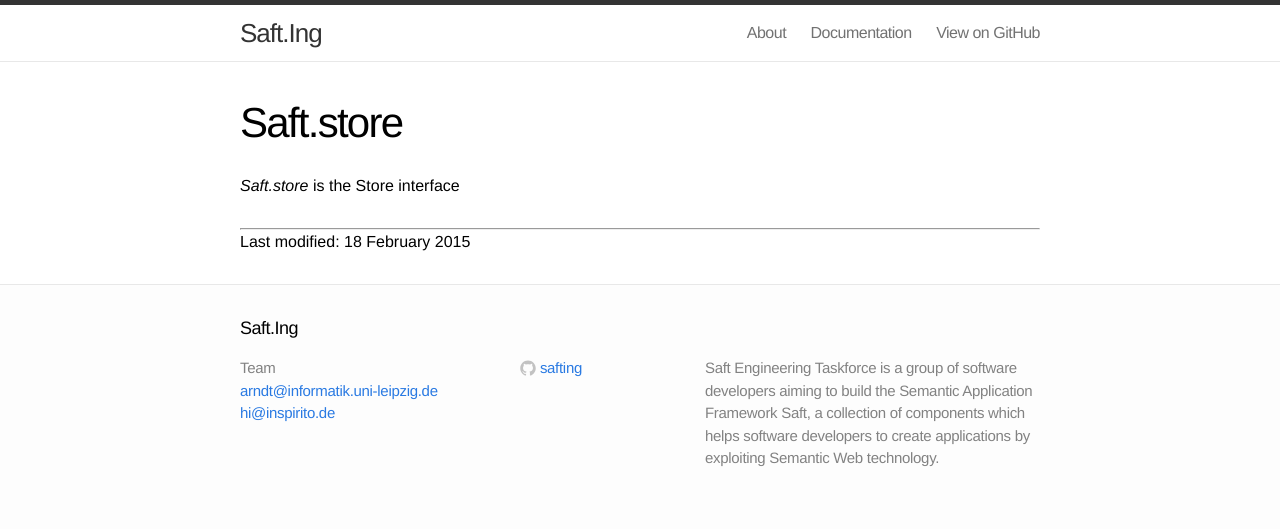
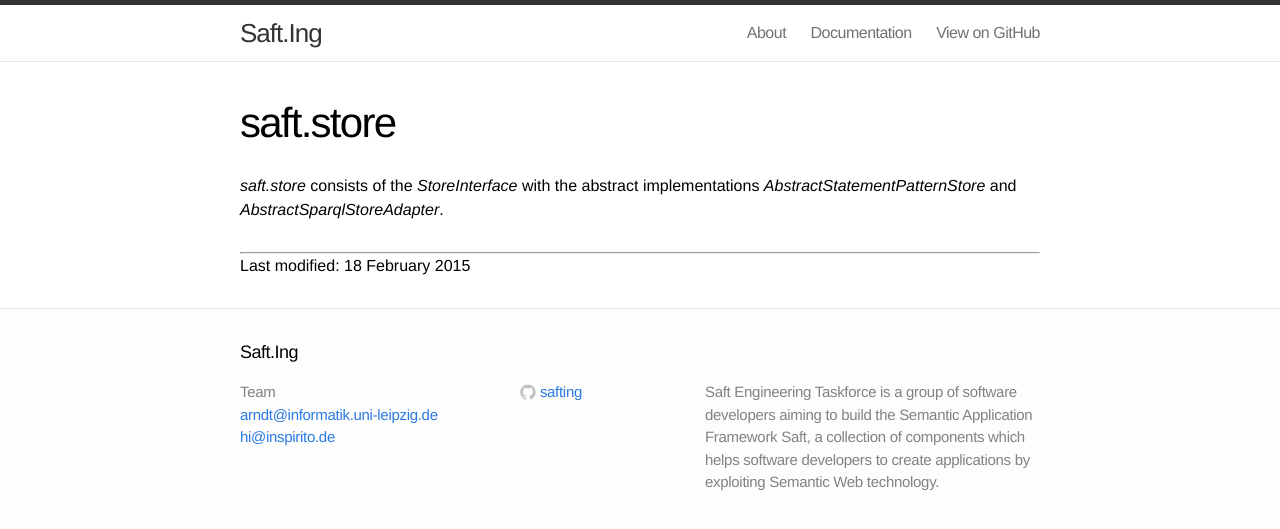
Before and after one commit to SaftIng/safting.github.io, a Jekyll site: the page built from doc/store.md, in a window 1280 px wide. Shown: the top 529 px of the page. Built offline with Jekyll 4.4.1, drawn with Linux system fonts in a browser that asks for light colours.

Commit message:
Add some more text for store

```diff
--- a/doc/store.md
+++ b/doc/store.md
@@ -1,6 +1,6 @@
 ---
 layout: doc
-title: Saft.store
+title: saft.store
 ---
 
-_Saft.store_ is the Store interface
+_saft.store_ consists of the _StoreInterface_ with the abstract implementations _AbstractStatementPatternStore_ and _AbstractSparqlStoreAdapter_.
```
